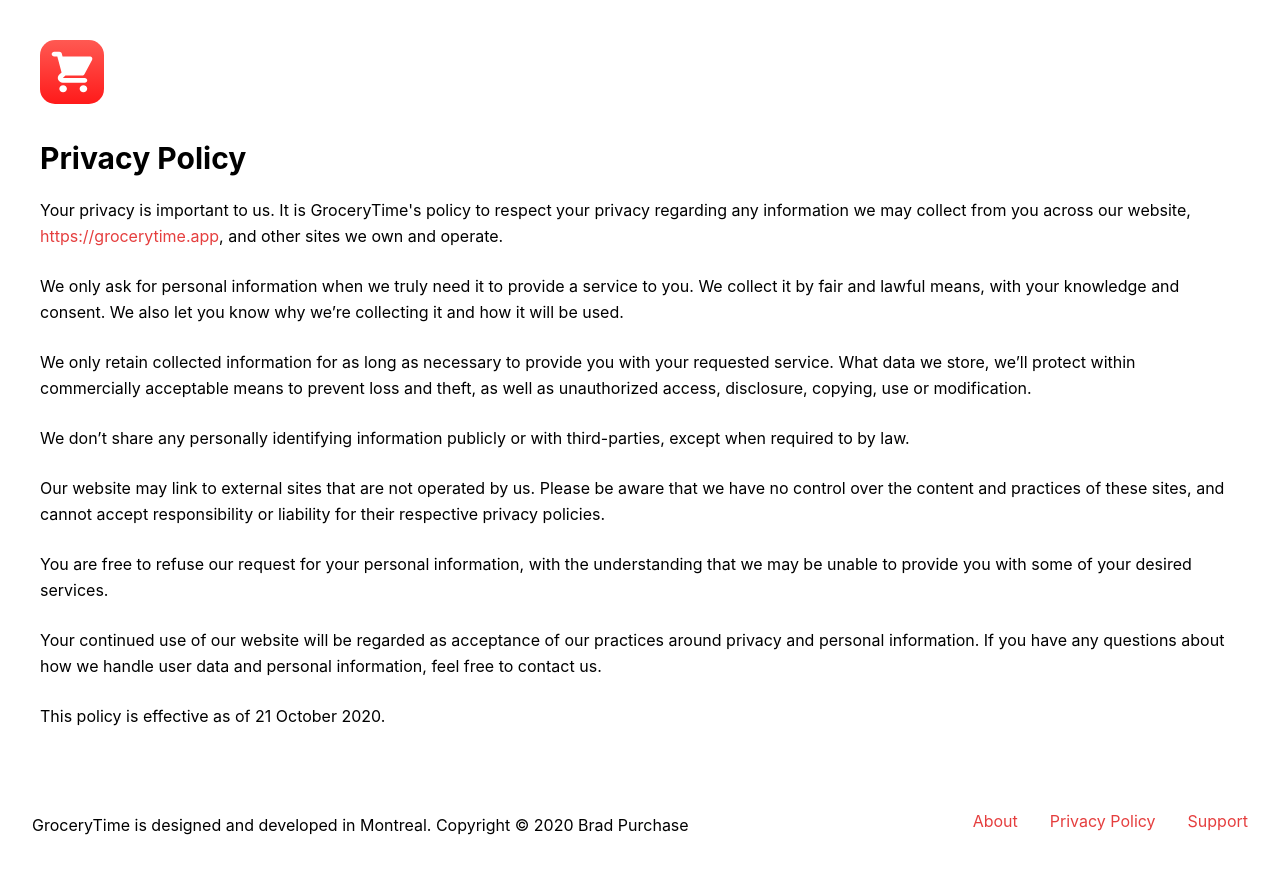
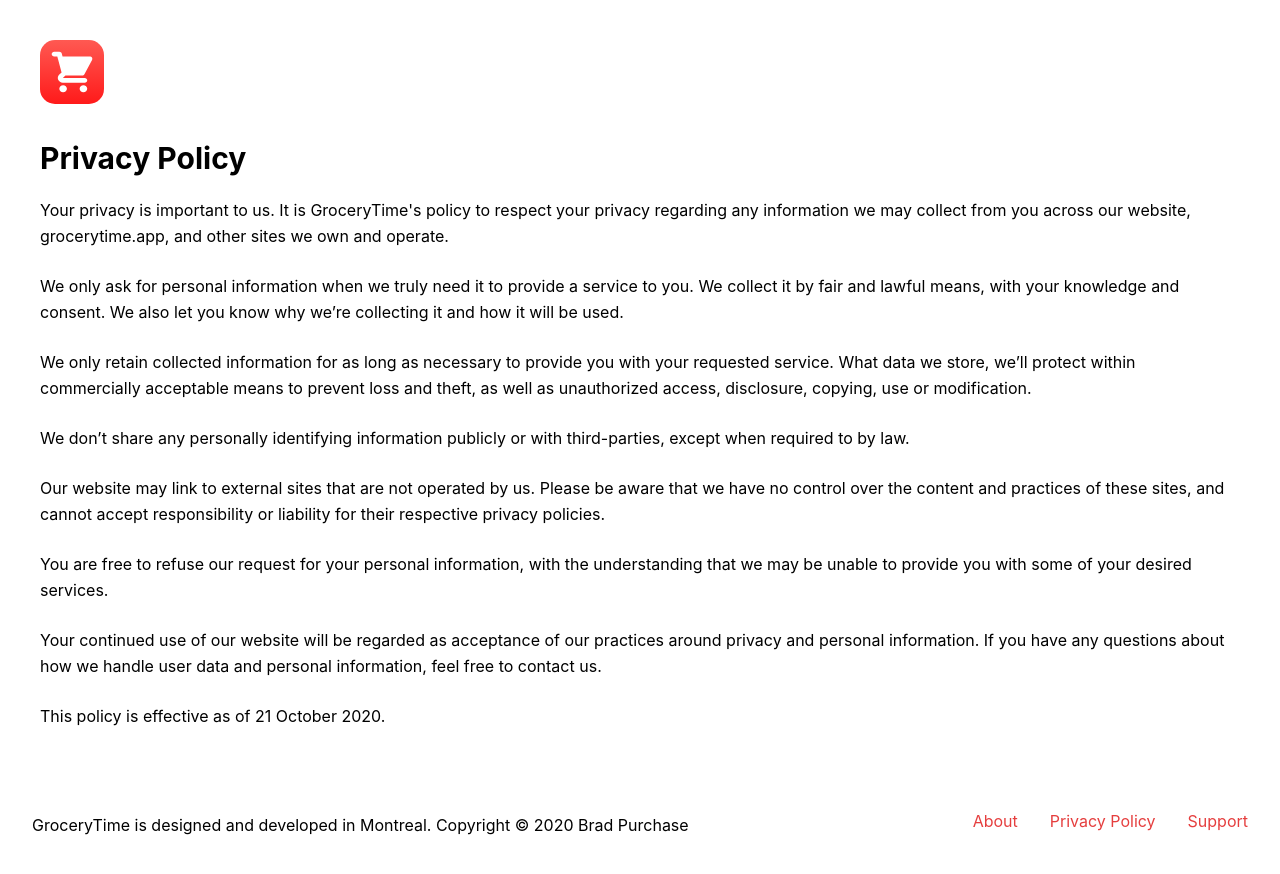
Before and after one commit to bradpurchase/grocerytime-web, a Next.js app: page /privacy in a window 1280 px wide. Shown: the top 874 px of the page. Built offline with nearby package versions, Linux system fonts and the light colour scheme; no server answers.

Commit message:
update privacy policy

```diff
--- a/pages/privacy.tsx
+++ b/pages/privacy.tsx
@@ -16,9 +16,7 @@ const Privacy = React.memo(() => (
       <p className="leading-relaxed">
         Your privacy is important to us. It is GroceryTime's policy to respect
         your privacy regarding any information we may collect from you across
-        our website,{" "}
-        <a href="https://grocerytime.app">https://grocerytime.app</a>, and other
-        sites we own and operate.
+        our website, grocerytime.app, and other sites we own and operate.
       </p>
       <p className="leading-relaxed mt-6">
         We only ask for personal information when we truly need it to provide a
```
